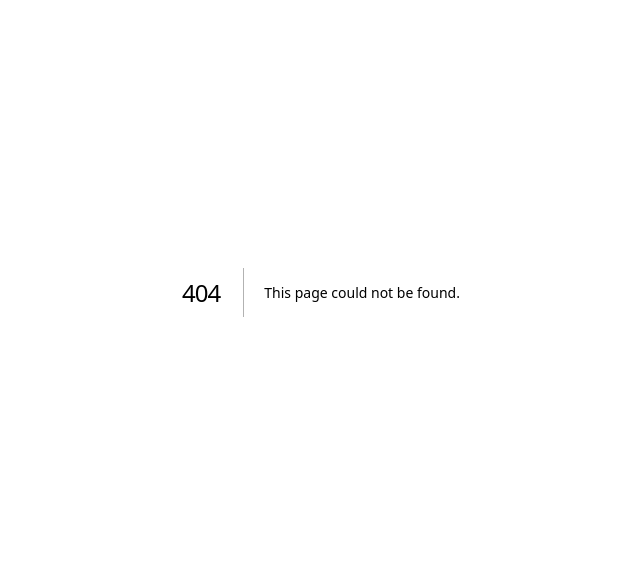
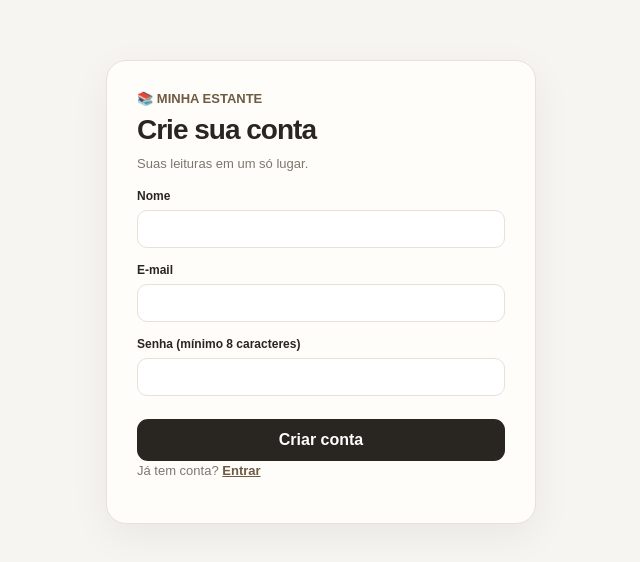
Before and after one commit to isabelmr1107/leituras-app, a Next.js app: page /cadastro in a window 1280 px wide. Before the commit this address had no page. Shown: the part 108-670 px from the top of the page, without its empty margins (319-959 px from the left). Built offline with nearby package versions, Linux system fonts and the light colour scheme.

Commit message:
feat: adicionar app/cadastro/page.tsx

```diff
--- /dev/null
+++ b/app/cadastro/page.tsx
@@ -0,0 +1,22 @@
+"use client";
+import Link from "next/link";
+import { useState } from "react";
+import { useRouter } from "next/navigation";
+import { signIn } from "next-auth/react";
+export default function Cadastro(){
+  const router=useRouter();
+  const [name,setName]=useState("");const [email,setEmail]=useState("");const [password,setPassword]=useState("");
+  const [error,setError]=useState("");const [busy,setBusy]=useState(false);
+  async function submit(e:React.FormEvent){
+    e.preventDefault();setError("");setBusy(true);
+    try{
+      const response=await fetch("/api/register",{method:"POST",headers:{"Content-Type":"application/json"},body:JSON.stringify({name,email,password})});
+      const data=await response.json();
+      if(!response.ok){setError(data.error||"Erro no cadastro.");return;}
+      const result=await signIn("credentials",{email,password,redirect:false});
+      if(result?.error){router.push("/login");return;}
+      router.push("/");router.refresh();
+    }catch{setError("Não foi possível criar a conta.");}finally{setBusy(false);}
+  }
+  return <main className="auth-page"><form className="auth-card" onSubmit={submit}><p className="eyebrow">📚 MINHA ESTANTE</p><h1>Crie sua conta</h1><p className="auth-muted">Suas leituras em um só lugar.</p>{error&&<p role="alert" className="error">{error}</p>}<label>Nome<input required minLength={2} maxLength={80} value={name} onChange={e=>setName(e.target.value)}/></label><label>E-mail<input type="email" required autoComplete="email" value={email} onChange={e=>setEmail(e.target.value)}/></label><label>Senha (mínimo 8 caracteres)<input type="password" required minLength={8} autoComplete="new-password" value={password} onChange={e=>setPassword(e.target.value)}/></label><button className="primary full" disabled={busy}>{busy?"Cadastrando…":"Criar conta"}</button><p className="auth-muted">Já tem conta? <Link href="/login">Entrar</Link></p></form></main>;
+}
```
